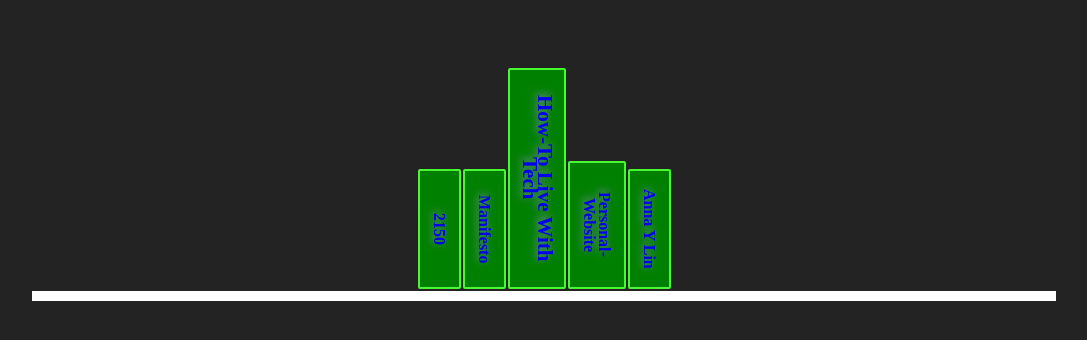
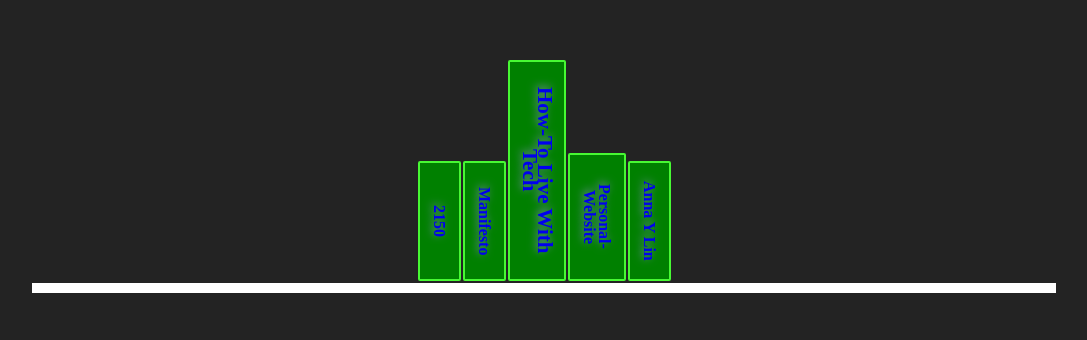
Before and after one commit to iguannalin/ctw, a plain HTML site: page index.html in a window 1280 px wide. Shown: the part 308-648 px from the top of the page, without its empty margins (96-1183 px from the left). Drawn offline with Linux system fonts and the light colour scheme.

Commit message:
preloved

```diff
--- a/index.css
+++ b/index.css
@@ -37,6 +37,7 @@ body {
 
 #subtitle {
   content: "~";
+  height: 16px;
   margin-top: 1px;
   width: 80vw;
   border-top: white 10px solid;
```
